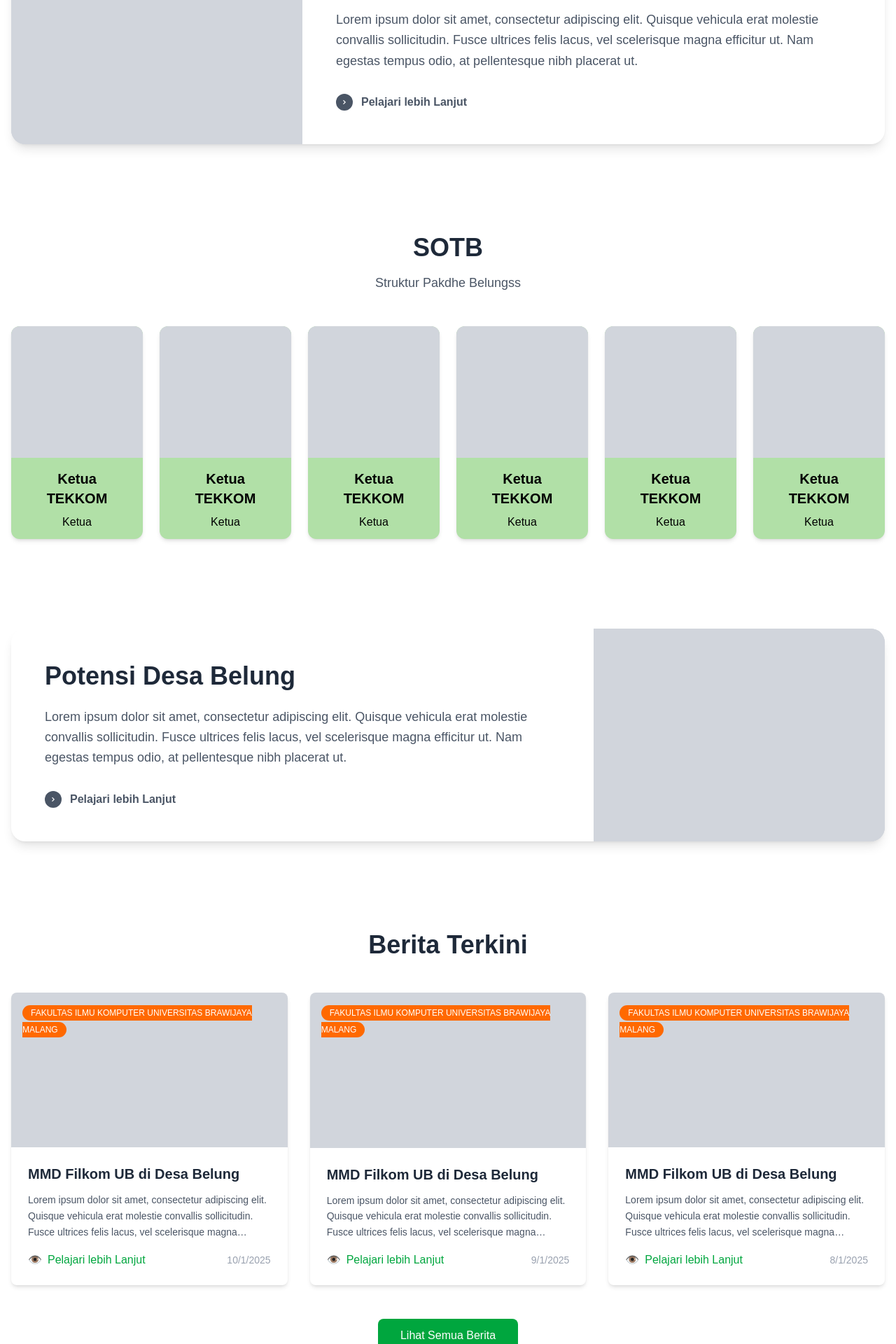
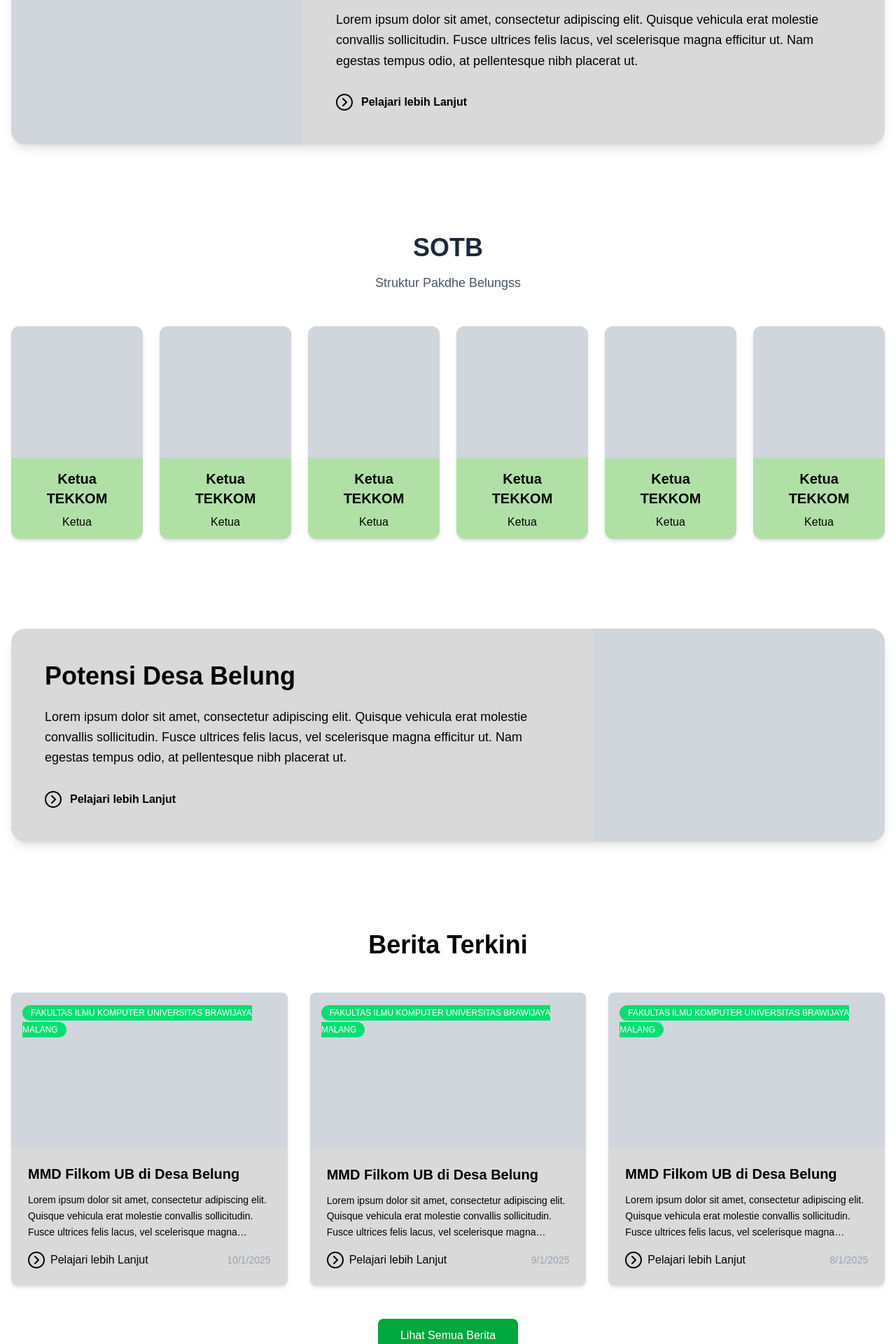
Before and after one commit to AgungAryansyah/website-desa-belung, a Next.js app: page / in a window 1280 px wide. Shown: the part 1560-3480 px from the top of the page at 70% size. Built offline with nearby package versions, Linux system fonts and the light colour scheme.

Commit message:
fix: components color

```diff
--- a/src/app/(pages)/landing/HistoryPreviewSection.js
+++ b/src/app/(pages)/landing/HistoryPreviewSection.js
@@ -1,8 +1,10 @@
+import Image from 'next/image';
+
 const HistoryPreviewSection = () => {
   return (
     <section className="py-16 bg-white">
       <div className="container mx-auto px-4">
-        <div className="bg-white rounded-[20px] shadow-lg overflow-hidden">
+        <div className="bg-[#D9D9D9] rounded-[20px] shadow-lg overflow-hidden">
           <div className="flex flex-col lg:flex-row">
             {/* Left Content - Image */}
             <div className="lg:w-1/3">
@@ -15,10 +17,10 @@ const HistoryPreviewSection = () => {
             {/* Right Content - Text */}
             <div className="lg:w-2/3 p-8 lg:p-12 flex items-center">
               <div>
-                <h2 className="text-3xl lg:text-4xl font-bold text-gray-800 mb-6">
+                <h2 className="text-3xl lg:text-4xl font-bold text-black mb-6">
                   Sejarah Desa Belung
                 </h2>
-                <p className="text-gray-600 text-lg leading-relaxed mb-8">
+                <p className="text-black text-lg leading-relaxed mb-8">
                   Lorem ipsum dolor sit amet, consectetur adipiscing elit.
                   Quisque vehicula erat molestie convallis sollicitudin. Fusce
                   ultrices felis lacus, vel scelerisque magna efficitur ut. Nam
@@ -26,14 +28,18 @@ const HistoryPreviewSection = () => {
                 </p>
 
                 <div className="flex items-center">
-                  <div className="w-6 h-6 bg-gray-600 rounded-full flex items-center justify-center mr-3">
-                    <svg className="w-3 h-3 text-white" fill="currentColor" viewBox="0 0 20 20">
-                      <path fillRule="evenodd" d="M7.293 14.707a1 1 0 010-1.414L10.586 10 7.293 6.707a1 1 0 011.414-1.414l4 4a1 1 0 010 1.414l-4 4a1 1 0 01-1.414 0z" clipRule="evenodd" />
-                    </svg>
+                  <div className="w-6 h-6 bg-[#D9D9D9] rounded-full flex items-center justify-center mr-3">
+                    <Image
+                      src="/Landing/card_arrow_black.svg"
+                      alt="Explore arrow"
+                      width={32}
+                      height={32}
+                      className="w-8 h-8"
+                    />
                   </div>
                   <a
                     href="/sejarah"
-                    className="text-gray-600 font-semibold hover:text-gray-600 transition-colors"
+                    className="text-black font-semibold hover:text-gray-600 transition-colors"
                   >
                     Pelajari lebih Lanjut
                   </a>
--- a/src/app/(pages)/landing/NewsSection.js
+++ b/src/app/(pages)/landing/NewsSection.js
@@ -1,3 +1,5 @@
+import Image from 'next/image';
+
 const NewsSection = () => {
   const newsItems = [
     {
@@ -30,35 +32,41 @@ const NewsSection = () => {
     <section className="py-16 bg-white">
       <div className="container mx-auto px-4">
         <div className="text-center mb-12">
-          <h2 className="text-4xl font-bold text-gray-800 mb-4">Berita Terkini</h2>
+          <h2 className="text-4xl font-bold text-black mb-4">Berita Terkini</h2>
         </div>
 
         <div className="grid grid-cols-1 md:grid-cols-2 lg:grid-cols-3 gap-8">
           {newsItems.map((news) => (
-            <article key={news.id} className="bg-white rounded-lg shadow-md overflow-hidden hover:shadow-lg transition-shadow">
+            <article key={news.id} className="bg-[#D9D9D9] rounded-lg shadow-md overflow-hidden hover:shadow-lg transition-shadow">
               <div className="relative aspect-video">
                 <div className="w-full h-full bg-gray-300"></div>
                 <div className="absolute top-4 left-4">
-                  <span className="bg-orange-500 text-white px-3 py-1 rounded-full text-xs font-medium">
+                  <span className="bg-green-400 text-white px-3 py-1 rounded-full text-xs font-medium">
                     {news.tag}
                   </span>
                 </div>
               </div>
 
               <div className="p-6">
-                <h3 className="text-xl font-bold text-gray-800 mb-3 line-clamp-2">
+                <h3 className="text-xl font-bold text-black mb-3 line-clamp-2">
                   {news.title}
                 </h3>
-                <p className="text-gray-600 text-sm leading-relaxed mb-4 line-clamp-3">
+                <p className="text-black text-sm leading-relaxed mb-4 line-clamp-3">
                   {news.excerpt}
                 </p>
 
                 <div className="flex items-center justify-between">
                   <a
                     href="#"
-                    className="inline-flex items-center text-green-600 hover:text-green-700 font-medium"
+                    className="inline-flex items-center text-black hover:text-green-400 font-medium"
                   >
-                    <span className="mr-2">👁️</span>
+                    <Image
+                      src="/Landing/card_arrow_black.svg"
+                      alt="Explore arrow"
+                      width={24}
+                      height={24}
+                      className="w-6 h-6 mr-2"
+                    />
                     Pelajari lebih Lanjut
                   </a>
                   <span className="text-gray-400 text-sm">
--- a/src/app/(pages)/landing/PotentialSection.js
+++ b/src/app/(pages)/landing/PotentialSection.js
@@ -1,16 +1,18 @@
+import Image from 'next/image';
+
 const PotentialSection = () => {
   return (
     <section className="py-16 bg-white">
       <div className="container mx-auto px-4">
-        <div className="bg-white rounded-[20px] shadow-lg overflow-hidden">
+        <div className="bg-[#D9D9D9] rounded-[20px] shadow-lg overflow-hidden">
           <div className="flex flex-col lg:flex-row">
             {/* Left Content - Text */}
             <div className="lg:w-2/3 p-8 lg:p-12 flex items-center">
               <div>
-                <h2 className="text-3xl lg:text-4xl font-bold text-gray-800 mb-6">
+                <h2 className="text-3xl lg:text-4xl font-bold text-black mb-6">
                   Potensi Desa Belung
                 </h2>
-                <p className="text-gray-600 text-lg leading-relaxed mb-8">
+                <p className="text-black text-lg leading-relaxed mb-8">
                   Lorem ipsum dolor sit amet, consectetur adipiscing elit.
                   Quisque vehicula erat molestie convallis sollicitudin. Fusce
                   ultrices felis lacus, vel scelerisque magna efficitur ut. Nam
@@ -18,14 +20,18 @@ const PotentialSection = () => {
                 </p>
 
                 <div className="flex items-center">
-                  <div className="w-6 h-6 bg-gray-600 rounded-full flex items-center justify-center mr-3">
-                    <svg className="w-3 h-3 text-white" fill="currentColor" viewBox="0 0 20 20">
-                      <path fillRule="evenodd" d="M7.293 14.707a1 1 0 010-1.414L10.586 10 7.293 6.707a1 1 0 011.414-1.414l4 4a1 1 0 010 1.414l-4 4a1 1 0 01-1.414 0z" clipRule="evenodd" />
-                    </svg>
+                  <div className="w-6 h-6 bg-[#D9D9D9] rounded-full flex items-center justify-center mr-3">
+                    <Image
+                      src="/Landing/card_arrow_black.svg"
+                      alt="Explore arrow"
+                      width={32}
+                      height={32}
+                      className="w-8 h-8"
+                    />
                   </div>
                   <a
                     href="/potensi"
-                    className="text-gray-600 font-semibold hover:text-gray-600 transition-colors"
+                    className="text-black font-semibold hover:text-gray-600 transition-colors"
                   >
                     Pelajari lebih Lanjut
                   </a>
```
Also changed, not shown: public/Landing/card_arrow_black.svg (added).
